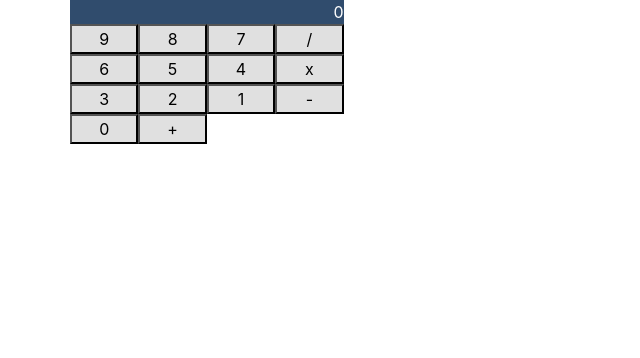
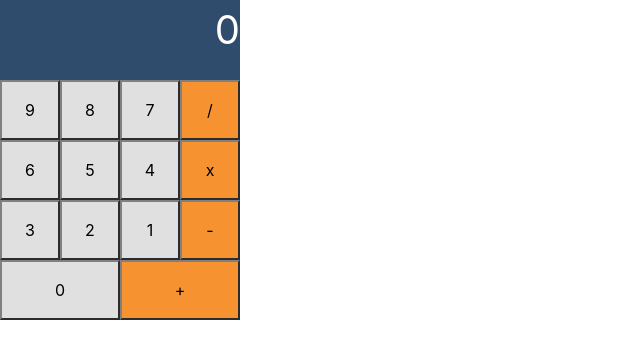
Before and after one commit to sankettake/calculator-react, a React (Create React App) app: page / in a window 1280 px wide. Shown: the top 358 px of the page, without its empty margins (0-640 px from the left). Built offline with nearby package versions, Linux system fonts and the light colour scheme.

Commit message:
improved css

```diff
--- a/src/Components/UserInput.css
+++ b/src/Components/UserInput.css
@@ -1,5 +1,4 @@
 .UserInput{
-    width:6%;
-    background: #E0E0E0;
+    border-color:grey;
 
 }
--- a/src/Components/UserInput.js
+++ b/src/Components/UserInput.js
@@ -2,8 +2,37 @@ import React from 'react';
 import './UserInput.css'
 
 const user_input = (props) => {
+    let style = {}
+    if (props.type==="small-digit"){
+        style = {
+            width:"60px",
+            height:"60px",
+            background: "#E0E0E0"
+        }
+    }
+    if (props.type==="large-digit"){
+        style = {
+            width:"120px",
+            height:"60px",
+            background: "#E0E0E0"
+        }
+    }
+    else if (props.type==="small-operator"){
+        style = {
+            width:"60px",
+            height:"60px",
+            background: "#F79231"
+        }
+    }
+    else if (props.type==="large-operator"){
+        style = {
+            width:"120px",
+            height:"60px",
+            background: "#F79231"
+        }
+    }
     return(
-        <button className='UserInput' onClick={props.clicked}>
+        <button style={style} className='UserInput' onClick={props.clicked}>
             {props.value}
         </button>
     )
--- a/src/Components/UserOutput.css
+++ b/src/Components/UserOutput.css
@@ -1,7 +1,8 @@
 .UserOutput{
-    width: 24%;
+    width: 240px;
+    height:80px;
     text-align: right;
     background: #304C6D;
     color: white;
-    font: 15px
+    font-size: 40px;
 }
--- a/src/Containers/App.css
+++ b/src/Containers/App.css
@@ -1,3 +1,4 @@
 .App {
-  text-align: center;
+  align-content: center;
+  display: inline-block
 }
--- a/src/Containers/App.js
+++ b/src/Containers/App.js
@@ -129,26 +129,26 @@ class App extends Component {
           <UserOutput result ={this.state.result}></UserOutput>
           </Row>
           <Row>
-          <UserInput clicked={() =>this.recordAction( "number",9)} value={9}></UserInput>
-          <UserInput clicked={() =>this.recordAction( "number",8)} value={8}></UserInput>
-          <UserInput clicked={() =>this.recordAction( "number",7)} value={7}></UserInput>
-          <UserInput clicked={() =>this.recordAction( "operator","/")}value={"/"}></UserInput>
+          <UserInput type="small-digit" clicked={() =>this.recordAction( "number",9)} value={9}></UserInput>
+          <UserInput type="small-digit" clicked={() =>this.recordAction( "number",8)} value={8}></UserInput>
+          <UserInput type="small-digit" clicked={() =>this.recordAction( "number",7)} value={7}></UserInput>
+          <UserInput type="small-operator" className="Operator" clicked={() =>this.recordAction( "operator","/")}value={"/"}></UserInput>
           </Row>
           <Row>
-          <UserInput clicked={() =>this.recordAction( "number",6)} value={6}></UserInput>
-          <UserInput clicked={() =>this.recordAction( "number",5)} value={5}></UserInput>
-          <UserInput clicked={() =>this.recordAction( "number",4)} value={4}></UserInput>
-          <UserInput clicked={() =>this.recordAction( "operator","x")} value={"x"}></UserInput>
+          <UserInput type="small-digit" clicked={() =>this.recordAction( "number",6)} value={6}></UserInput>
+          <UserInput type="small-digit" clicked={() =>this.recordAction( "number",5)} value={5}></UserInput>
+          <UserInput type="small-digit"clicked={() =>this.recordAction( "number",4)} value={4}></UserInput>
+          <UserInput type="small-operator" className="Operator"  clicked={() =>this.recordAction( "operator","x")} value={"x"}></UserInput>
           </Row>
           <Row>
-          <UserInput clicked={() =>this.recordAction( "number",3)} value={3}></UserInput>
-          <UserInput clicked={() =>this.recordAction( "number",2)} value={2}></UserInput>
-          <UserInput clicked={() =>this.recordAction( "number",1)} value={1}></UserInput>
-          <UserInput clicked={() =>this.recordAction( "operator","-")}value={"-"}></UserInput>
+          <UserInput type="small-digit" clicked={() =>this.recordAction( "number",3)} value={3}></UserInput>
+          <UserInput type="small-digit" clicked={() =>this.recordAction( "number",2)} value={2}></UserInput>
+          <UserInput type="small-digit" clicked={() =>this.recordAction( "number",1)} value={1}></UserInput>
+          <UserInput type="small-operator" clicked={() =>this.recordAction( "operator","-")}value={"-"}></UserInput>
           </Row>
           <Row>
-          <UserInput clicked={() =>this.recordAction( "number",0)} value={0}></UserInput>
-          <UserInput clicked={() =>this.recordAction( "operator","+")} value={"+"}></UserInput>
+          <UserInput type="large-digit" clicked={() =>this.recordAction( "number",0)} value={0}></UserInput>
+          <UserInput type="large-operator" className="Operator"  clicked={() =>this.recordAction( "operator","+")} value={"+"}></UserInput>
           </Row>
           </Container>
         </div>
```
